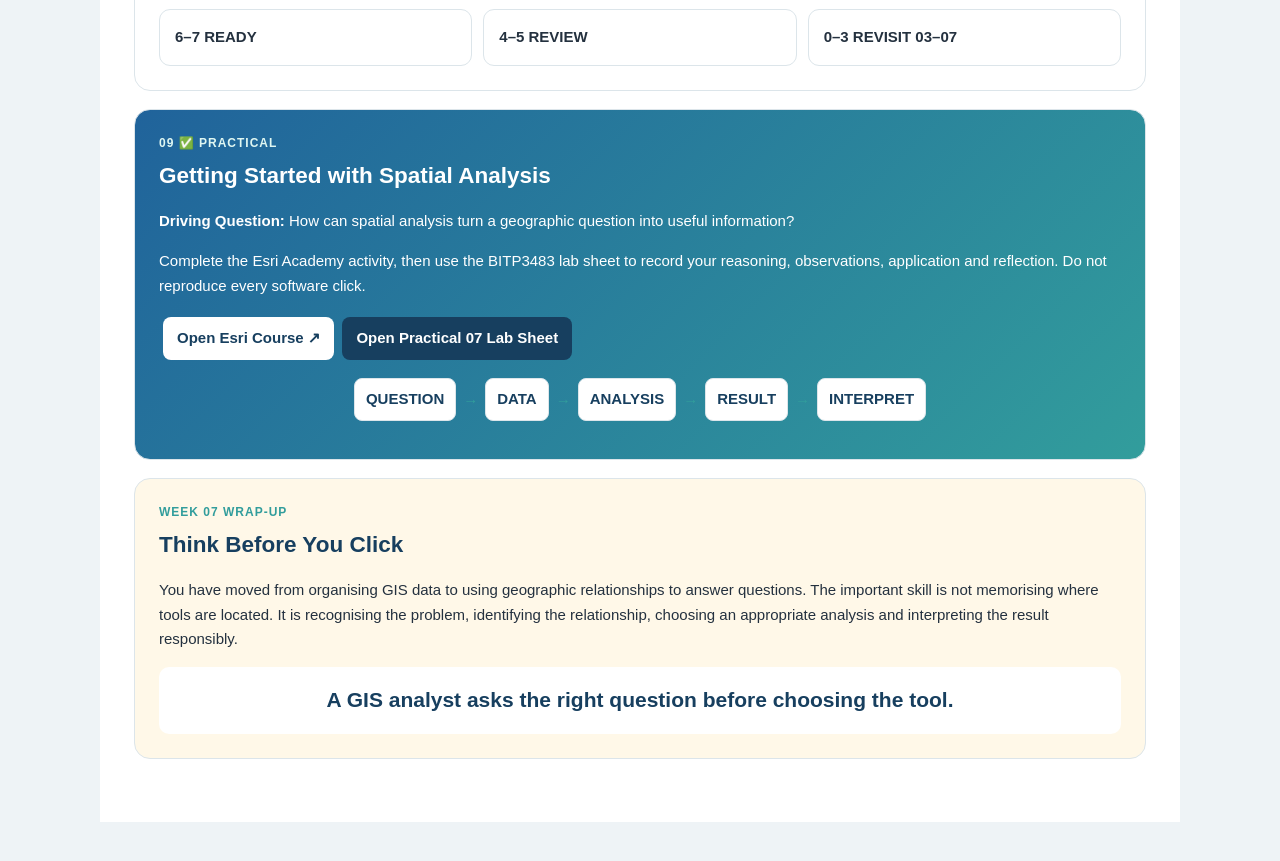
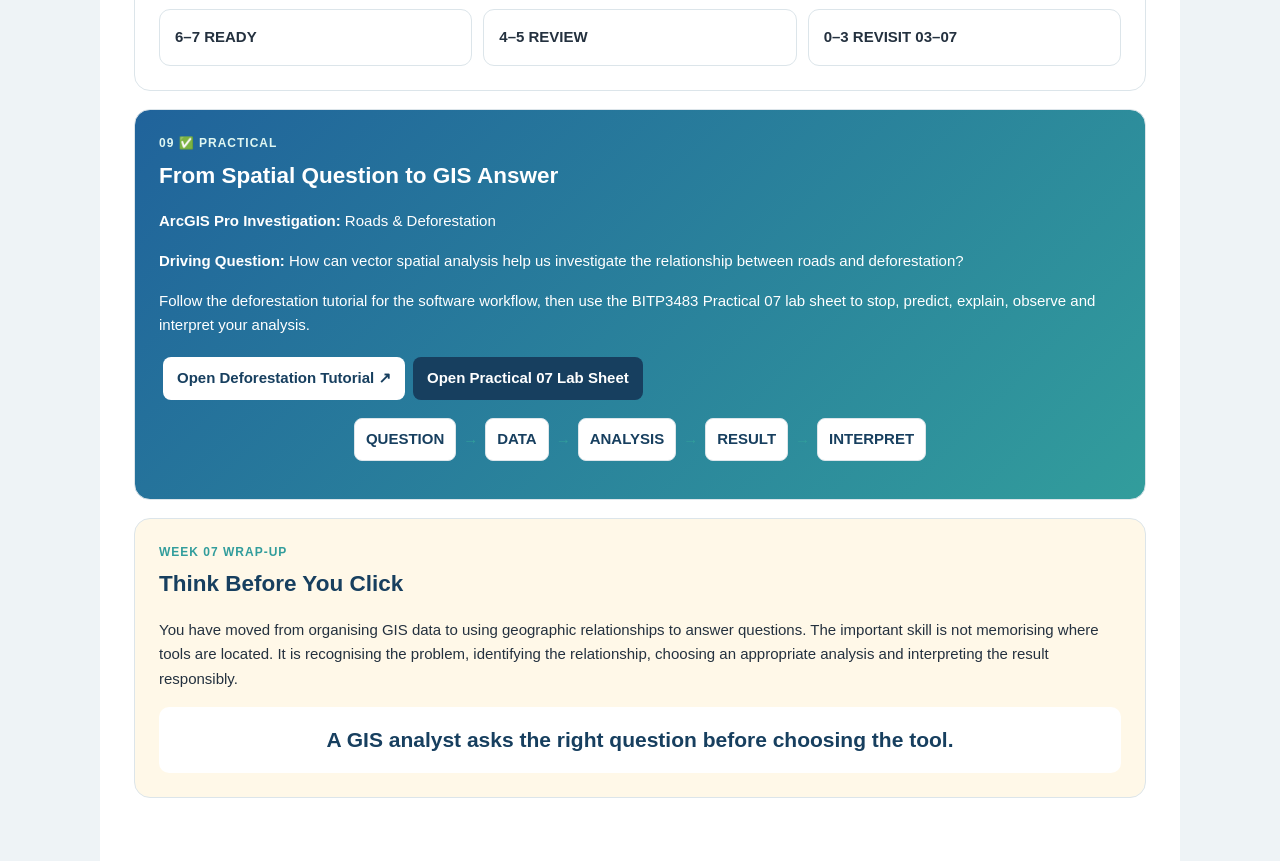
Before and after one commit to safizakamal/bitp3483-w7, a plain HTML site: page index.html in a window 1280 px wide. Shown: the part 7346-8207 px from the top of the page. Before the commit the page ends 8168 px from the top, so only its background shows below. Drawn offline with Linux system fonts and the light colour scheme.

Commit message:
Update index.html

```diff
--- a/index.html
+++ b/index.html
@@ -41,7 +41,7 @@
 <div class="mini"><b>7. GIS selects B02 as best candidate. Best interpretation?</b><div class="opt">A It must be the best real-world location</div><div class="opt">B It is best according to the selected criteria and available data</div><details><summary>Check</summary><p><b>B.</b> Other factors may still matter.</p></details></div>
 <div class="grid" style="margin-top:12px"><div class="mini pale"><b>6–7 READY</b></div><div class="mini warm"><b>4–5 REVIEW</b></div><div class="mini purple"><b>0–3 REVISIT 03–07</b></div></div></section>
 
-<section id="a9" class="card next"><div class="tag" style="color:#dff7f2">09 ✅ PRACTICAL</div><h2>Getting Started with Spatial Analysis</h2><p><b>Driving Question:</b> How can spatial analysis turn a geographic question into useful information?</p><p>Complete the Esri Academy activity, then use the BITP3483 lab sheet to record your reasoning, observations, application and reflection. Do not reproduce every software click.</p><a class="btn" style="background:white;color:#173f5f" href="https://www.esri.com/en-us/training/catalog/5bca58f8f77b99238f845e1c/getting-started-with-spatial-analysis/" target="_blank">Open Esri Course ↗</a><a class="btn" style="background:#173f5f" href="BITP3483_Practical07_Getting_Started_Spatial_Analysis.pdf" target="_blank">Open Practical 07 Lab Sheet</a><div class="flow" style="color:white"><span class="box" style="color:#173f5f">QUESTION</span><span class="arr">→</span><span class="box" style="color:#173f5f">DATA</span><span class="arr">→</span><span class="box" style="color:#173f5f">ANALYSIS</span><span class="arr">→</span><span class="box" style="color:#173f5f">RESULT</span><span class="arr">→</span><span class="box" style="color:#173f5f">INTERPRET</span></div></section>
+<section id="a9" class="card next"><div class="tag" style="color:#dff7f2">09 ✅ PRACTICAL</div><h2>From Spatial Question to GIS Answer</h2><p><b>ArcGIS Pro Investigation:</b> Roads &amp; Deforestation</p><p><b>Driving Question:</b> How can vector spatial analysis help us investigate the relationship between roads and deforestation?</p><p>Follow the deforestation tutorial for the software workflow, then use the BITP3483 Practical 07 lab sheet to stop, predict, explain, observe and interpret your analysis.</p><a class="btn" style="background:white;color:#173f5f" href="https://experience.arcgis.com/experience/e3dff6ad9efc4d1d82a27c0be35d4212/" target="_blank">Open Deforestation Tutorial ↗</a><a class="btn" style="background:#173f5f" href="BITP3483_Practical07_Vector_Spatial_Analysis(2).pdf" target="_blank">Open Practical 07 Lab Sheet</a><div class="flow" style="color:white"><span class="box" style="color:#173f5f">QUESTION</span><span class="arr">→</span><span class="box" style="color:#173f5f">DATA</span><span class="arr">→</span><span class="box" style="color:#173f5f">ANALYSIS</span><span class="arr">→</span><span class="box" style="color:#173f5f">RESULT</span><span class="arr">→</span><span class="box" style="color:#173f5f">INTERPRET</span></div></section>
 
 <section class="card warm"><div class="tag">Week 07 Wrap-Up</div><h2>Think Before You Click</h2><p>You have moved from organising GIS data to using geographic relationships to answer questions. The important skill is not memorising where tools are located. It is recognising the problem, identifying the relationship, choosing an appropriate analysis and interpreting the result responsibly.</p><div class="big">A GIS analyst asks the right question before choosing the tool.</div></section>
 </main></div></body></html>
```
